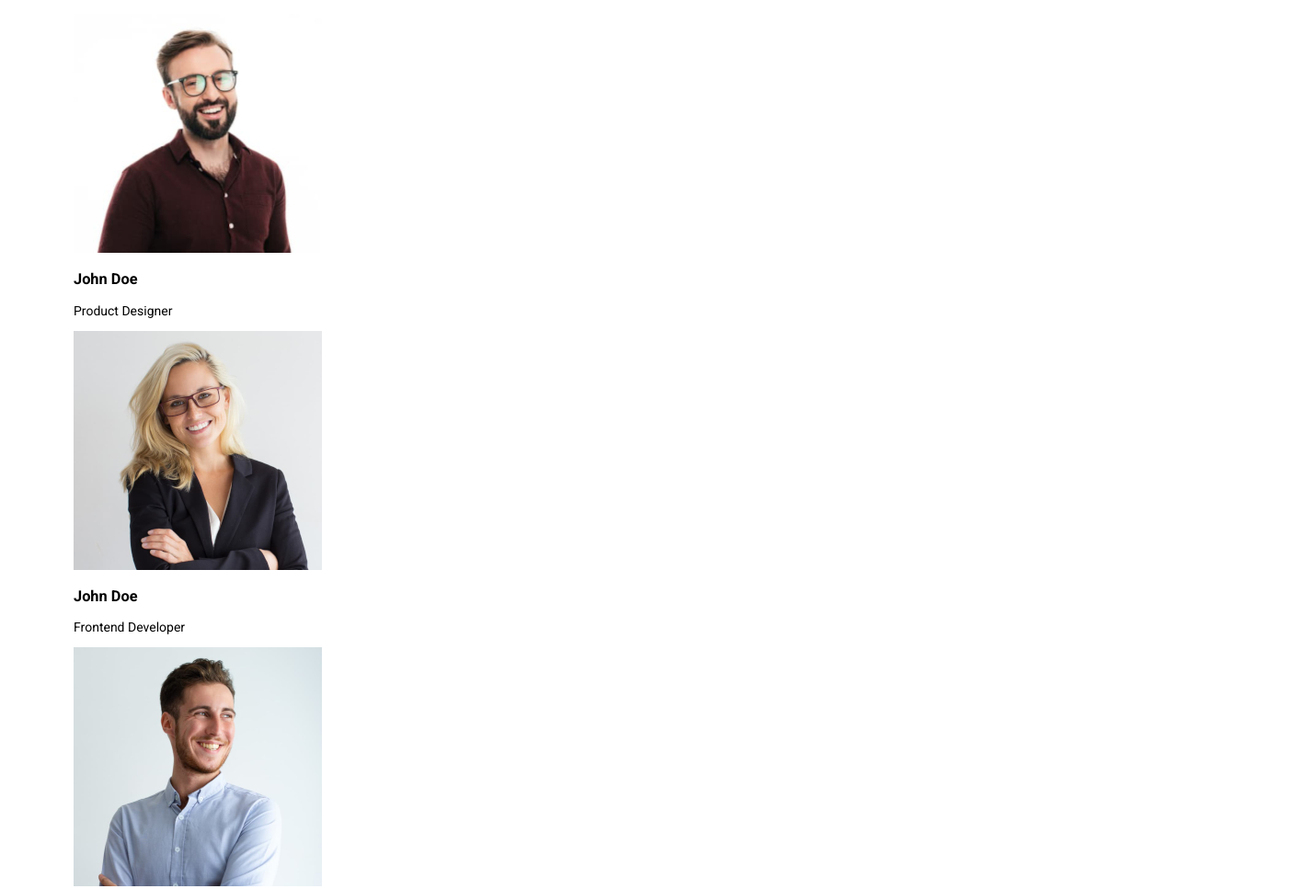
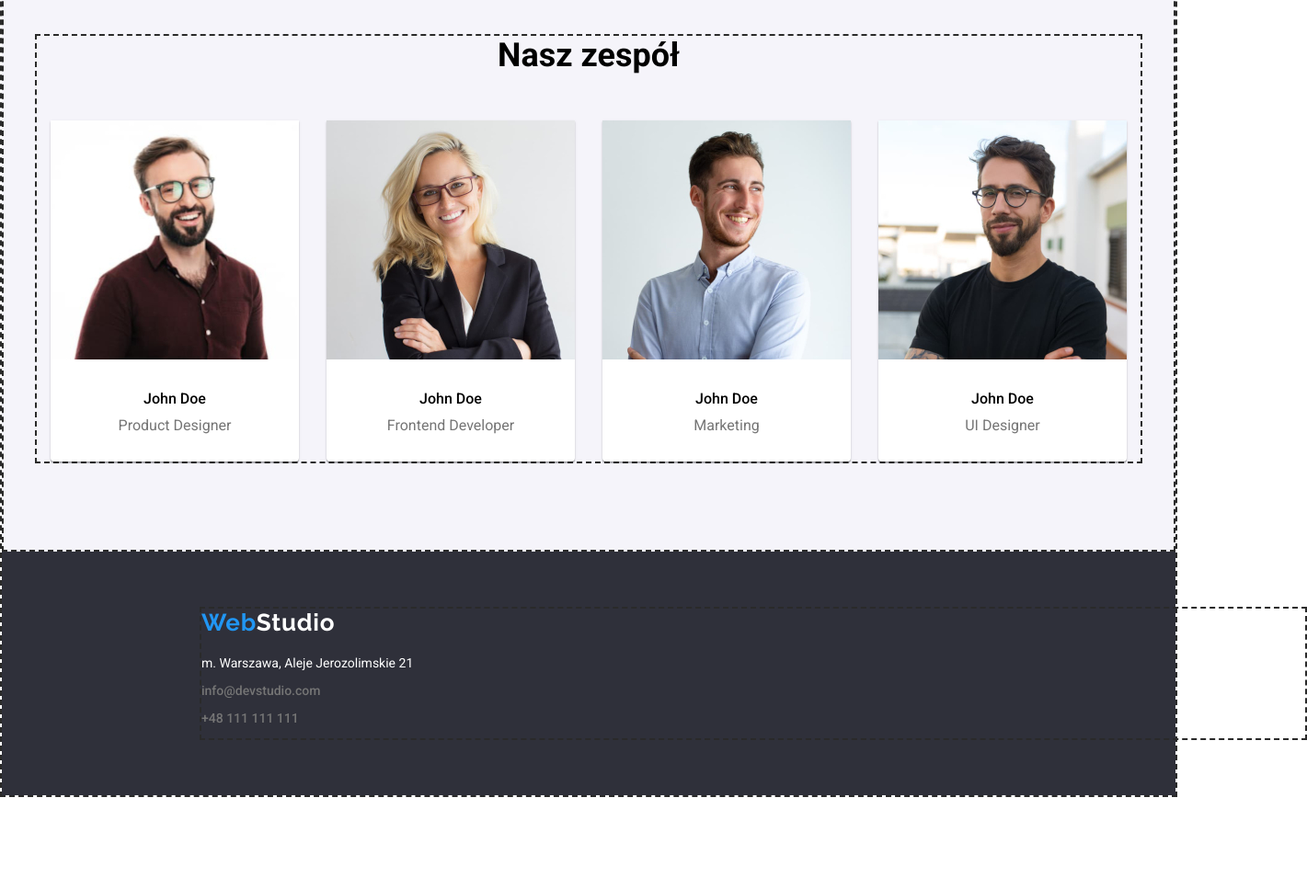
Before and after one commit to lukasz-sklad/goit-markup-hw-03, a plain HTML site: page index.html in a window 1280 px wide. Shown: the part 1500-2467 px from the top of the page at 92% size, 1421 px wide, since content can reach past the window. After the commit the page ends 2367 px from the top, so only its background shows below. Drawn offline with Linux system fonts and the light colour scheme.

Commit message:
rozmieszczenie footer

```diff
--- /dev/null
+++ b/css/1.css
@@ -0,0 +1,14 @@
+.link {
+    display: inline-block;
+    padding: 16px 32px;
+
+    border-radius: 3px;
+    background-color: teal;
+    color: white;
+
+    font-family: sans-serif;
+    font-size: 14px;
+    text-decoration: none;
+    text-transform: uppercase;
+    font-weight: 700;
+  }
--- a/css/style.css
+++ b/css/style.css
@@ -11,16 +11,23 @@ body {
 	font-family: 'Roboto', 'Raleway', sans-serif;
 	color: var(--black);
 	font-size: 14px;
+	margin: 0;
+	padding: 0;
 }
 
 .wrapper {
 	background-color: var(--white);
-	/* width: 1600px; */
 	margin: 0 auto;
+	border: 2px dashed #2a2a2a;
+
+	/* border linia pomocnicza */
 }
 .container {
 	width: 1200px;
 	margin: 0 auto;
+	border: 2px dashed #2a2a2a;
+
+	/* border linia pomocnicza */
 }
 .header {
 	align-items: center;
@@ -33,6 +40,14 @@ body {
 	color: var(--black);
 	font-weight: 500;
 	text-decoration: none;
+}
+.link-s {
+	color: var(--grey);
+	font-weight: 500;
+	text-decoration: none;
+}
+.link-s:hover {
+	color: var(--blue);
 }
 
 .link-blue:hover,
@@ -70,6 +85,18 @@ body {
 	line-height: 1.193;
 	letter-spacing: 0.03em;
 }
+.logo-style-footer {
+	font-family: 'Raleway';
+	color: var(--white);
+	font-size: 26px;
+	font-weight: 700;
+	line-height: 1.193;
+	letter-spacing: 0.03em;
+}
+.logo-style-footer:hover {
+	color: var(--white);
+}
+
 .logo-style:hover {
 	color: var(--black);
 }
@@ -136,7 +163,7 @@ body {
 	height: 50px;
 	font-weight: 700;
 	font-size: 16px;
-	cursor: all-col-resize;
+	/* cursor: all-col-resize; */
 }
 .services {
 	align-items: center;
@@ -149,7 +176,7 @@ body {
 	font-size: 36px;
 	line-height: 1.166666666666667;
 	text-align: center;
-	color: var(--notblack);
+	color: var(--black);
 	margin: 0px 0 50px 0;
 }
 .services-li {
@@ -158,7 +185,7 @@ body {
 	gap: 30px;
 	margin: 0;
 	justify-content: center;
-  }
+}
 .button-port:hover {
 	color: var(--white);
 	background-color: var(--blue);
@@ -166,6 +193,23 @@ body {
 }
 
 .button-index {
+	display: inline-block;
+	padding: 16px 32px;
+
+	border-radius: 4px;
+	border-style: none;
+	background-color: var(--blue);
+	color: var(--white);
+
+	font-family: sans-serif;
+	font-size: 16px;
+	text-decoration: none;
+	/* text-transform: uppercase; */
+	font-weight: 700;
+	cursor: pointer;
+}
+
+/* .button-index {
 	color: var(--white);
 	background-color: var(--blue);
 	border-style: none;
@@ -175,20 +219,78 @@ body {
 	font-weight: 700;
 	font-size: 16px;
 	cursor: pointer;
+} */
+
+.team-background {
+	background-color: var(--cream);
+	padding: 94px 0;
+}
+.team {
+	align-items: center;
+	flex-direction: column;
+}
+.team-li {
+	display: flex;
+	flex-direction: row;
+	gap: 30px;
+	justify-content: center;
+}
+.team-card {
+	background-color: var(--white);
+	margin: 0;
+	box-shadow: 0px 1px 3px rgba(0, 0, 0, 0.12), 0px 1px 1px rgba(0, 0, 0, 0.14), 0px 2px 1px rgba(0, 0, 0, 0.2);
+	border-radius: 0px 0px 4px 4px;
+	text-align: center;
+}
+.team-name {
+	color: var(--black);
+	margin: 30px 0 10px 0;
+	line-height: 1.1875;
+	font-size: 16px;
+	font-weight: 500;
+}
+.team-p {
+	color: var(--grey);
+	margin: 0 0 30px 0;
+	line-height: 1.1875;
+	font-size: 16px;
 }
 
 .product-card-header {
+	margin: 20px 0 4px 24px;
+	line-height: 36px;
 	font-size: 18px;
 	font-weight: 700;
 	letter-spacing: 0.06em;
-	line-height: 36px;
-	margin: 20px 0 4px 24px;
 }
 
 .product-card-text {
+	color: var(--grey);
+	margin: 0 0 0 24px;
 	line-height: 30px;
 	font-size: 16px;
 	font-weight: 400;
-	color: var(--grey);
-	margin: 0 0 0 24px;
 }
+
+.footer {
+	background-color: var(--darkgrey);
+	width: 100%;
+	padding: 60px 0;
+}
+
+.footer-container {
+	flex-direction: column;
+	margin-left: 215px;
+}
+.footer-link-li {
+	list-style: none;
+	padding: 0;
+}
+.footer-link-li li {
+	margin: 9px 0 9px 0;
+}
+.address-text {
+	color: var(--white);
+	margin: 20px 0 0 0;
+	font-style: normal;
+}
--- a/index.html
+++ b/index.html
@@ -29,18 +29,18 @@
             <ul class="contacts nav-li">
                 <li>
                     <p>
-                        <a href="info@devstudio.com" class="link">info@devstudio.com</a>
+                        <a href="info@devstudio.com" class="link-s">info@devstudio.com</a>
                     </p>
                 </li>
                 <li>
                     <p>
-                        <a href="+48111111111" class="link">+48&#xa0;111&#xa0;111&#xa0;111</a>
+                        <a href="+48111111111" class="link-s">+48&#xa0;111&#xa0;111&#xa0;111</a>
                     </p>
                 </li>
             </ul>
         </header>
     </div>
-    <main>
+    <main class="wrapper">
         <section class="container top">
 
             <h1 class="top-text no-margin">
@@ -52,7 +52,7 @@
             </button>
 
         </section>
-
+        <section class="wrapper">
         <div class="container">
             <ul class="no-padding no-margin list-style lorem-ipsum">
                 <li>
@@ -85,12 +85,13 @@
                 </li>
             </ul>
         </div>
+        </section>
 
         <section class="services">
             <div class="container">
                 <h2 class="services-header
                 ">Czym się zajmujemy</h2>
-                <ul class="list-style services-li">
+                <ul class="list-style services-li no-padding">
                     <li><img src="./images/walek.jpg" width="370" height="294" alt="Pisanie kodu na klawiaturze"></li>
                     <li><img src="./images/walek2.jpg" width="370" height="294" alt="Używa telefonu i laptopa"></li>
                     <li><img src="./images/walek3.jpg" width="370" height="294" alt="Używa tabletu"></li>
@@ -98,51 +99,50 @@
             </div>
         </section>
 
-        <section class="container">
-            <div>
-                <h2 class="services-header no-margin
-                ">Nasz zespół</h2>
-                <ul class="list-style">
-                    <li><img src="./images/1.jpg" width="270" height="260" alt="Gość John Doe Product Designer">
-                        <h3>John Doe</h3>
-                        <p>Product Designer</p>
+        <section class="team-background wrapper">
+            <div class="container team">
+                <h2 class="services-header no-margin">Nasz zespół</h2>
+                <ul class="team-li list-style no-margin no-padding">
+                    <li class="team-card"><img src="./images/1.jpg" width="270" height="260" alt="Gość John Doe Product Designer">
+                        <h3 class="team-name">John Doe</h3>
+                        <p class="team-p">Product Designer</p>
                     </li>
-                    <li><img src="./images/2.jpg" width="270" height="260" alt="Kobieta John Doe Frontend Developer">
-                        <h3>John Doe</h3>
-                        <p>Frontend Developer</p>
+                    <li class="team-card"><img src="./images/2.jpg" width="270" height="260" alt="Kobieta John Doe Frontend Developer">
+                        <h3 class="team-name">John Doe</h3>
+                        <p class="team-p">Frontend Developer</p>
                     </li>
-                    <li><img src="./images/3.jpg" width="270" height="260" alt="Gość John Doe 2 Marketing">
-                        <h3>John Doe</h3>
-                        <p>Marketing</p>
+                    <li class="team-card"><img src="./images/3.jpg" width="270" height="260" alt="Gość John Doe 2 Marketing">
+                        <h3 class="team-name">John Doe</h3>
+                        <p class="team-p">Marketing</p>
                     </li>
-                    <li><img src="./images/4.jpg" width="270" height="260" alt="Gość John Doe 3 UI Designer">
-                        <h3>John Doe</h3>
-                        <p>UI Designer</p>
+                    <li class="team-card"><img src="./images/4.jpg" width="270" height="260" alt="Gość John Doe 3 UI Designer">
+                        <h3 class="team-name">John Doe</h3>
+                        <p class="team-p">UI Designer</p>
                     </li>
                 </ul>
             </div>
         </section>
 
-    </main>
-
-    <footer class="container">
-        <a href="index.html" class="link logo-style"><span class="blue-text">Web</span>Studio</a>
-        <address>
+    <footer class="footer" >
+        <div class="container footer-container">
+        <a href="index.html" class="link logo-style-footer"><span class="blue-text">Web</span>Studio</a>
+        <address class="address-text">
             m. Warszawa, Aleje Jerozolimskie 21
 
         </address>
-        <ul class="list-style">
+        <ul class="list-style footer-link-li">
             <li>
                 <p>
-                    <a href="info@devstudio.com" class="link">info@devstudio.com</a>
+                    <a href="info@devstudio.com" class="link-s">info@devstudio.com</a>
                 </p>
             </li>
             <li>
                 <p>
-                    <a href="+48111111111" class="link">+48&#xa0;111&#xa0;111&#xa0;111</a>
+                    <a href="+48111111111" class="link-s">+48&#xa0;111&#xa0;111&#xa0;111</a>
                 </p>
             </li>
         </ul>
+    </div>
     </footer>
 
 </body>
```
Also changed, not shown: 1.html (added, +13 -0 lines), portfolio.html (+10 -8 lines).
